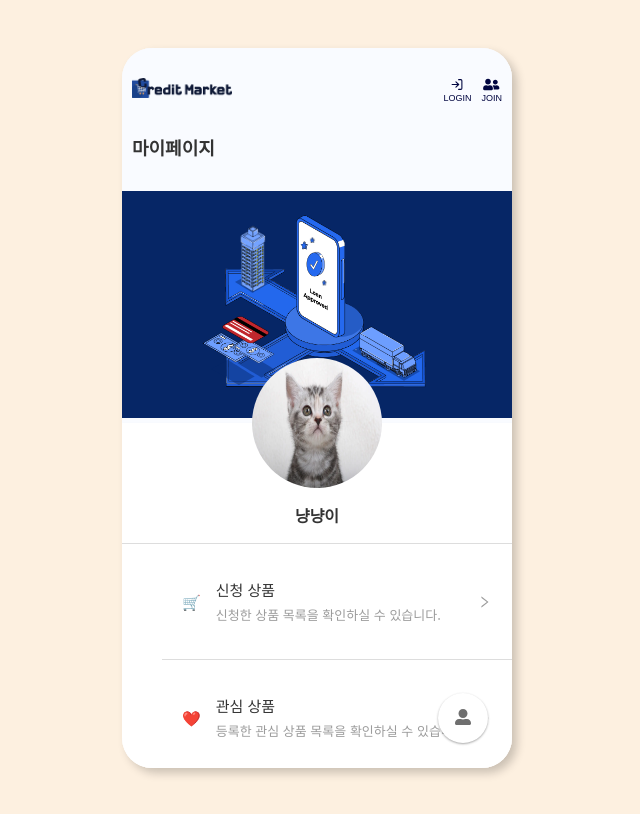
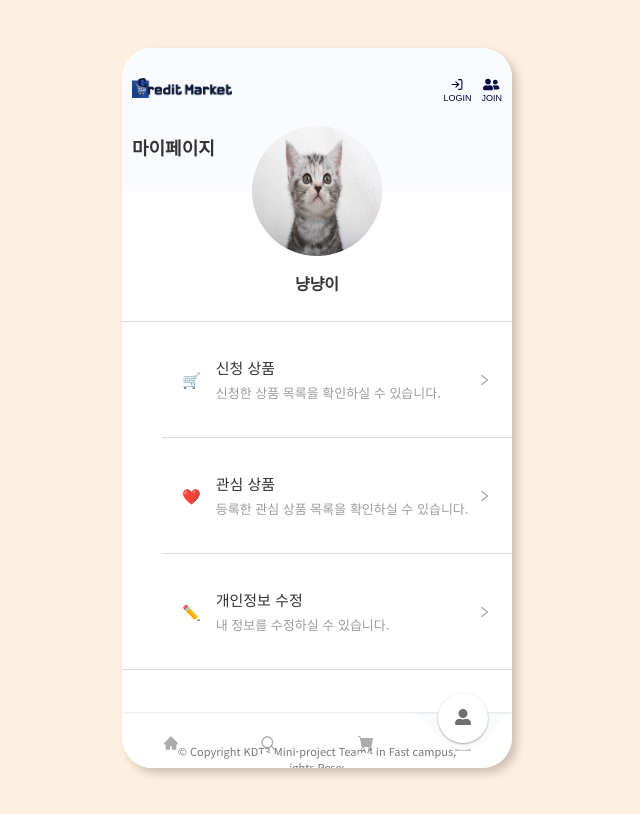
Before and after one commit to fastcampus-mini/credit-market-FE, a React (Vite) app: page /mypage in a window 1280 px wide. Shown: the whole page, without its empty margins (323-963 px from the left). Built offline with nearby package versions, Linux system fonts and the light colour scheme; what emotion-reset would draw is missing.

Commit message:
Design: 레이아웃 수정

```diff
--- a/src/pages/Mypage.tsx
+++ b/src/pages/Mypage.tsx
@@ -81,7 +81,17 @@
 `;
 
 const BackgroundWrap = styled.div`
-  /* height: 200px; */
+  height: 190px;
+  position: relative;
+  overflow: hidden;
+
+  > div {
+    position: absolute;
+    top: 50%;
+    left: 50%;
+    transform: translate(-50%, -50%);
+    width: 100%;
+  }
 `;
 
 const MypageWrap = styled.div`
@@ -90,6 +100,7 @@
   position: relative;
   background-color: ${COLORS.white};
   box-shadow: 1px 1px 2px rgba(0, 0, 0, 0.1);
+  padding-bottom: 27px;
 `;
 
 const ProfileContainer = styled.div`
@@ -114,7 +125,7 @@
 `;
 
 const MypageMenu = styled.ul`
-  margin-top: 120px;
+  margin-top: 130px;
   font-size: 15px;
   display: flex;
   flex-direction: column;
```
